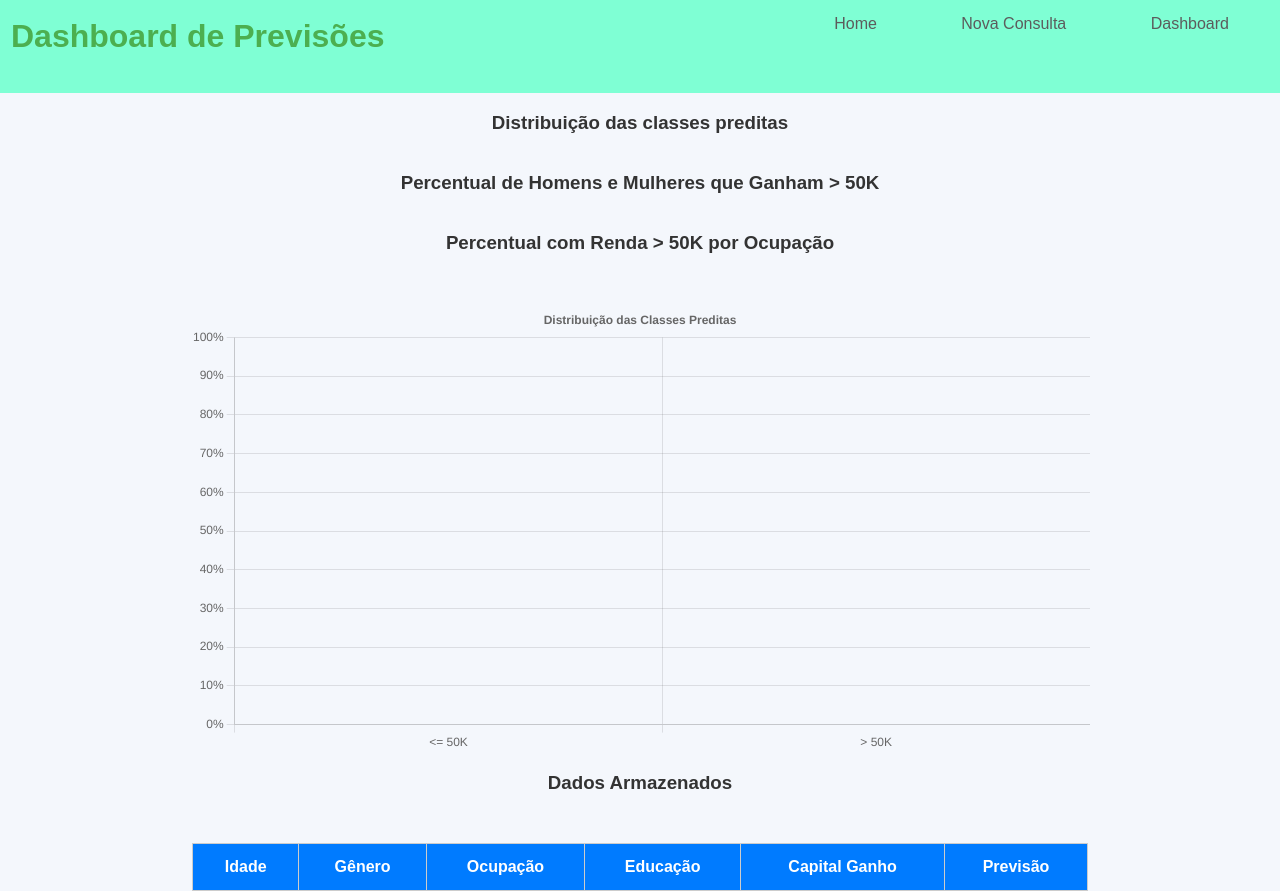
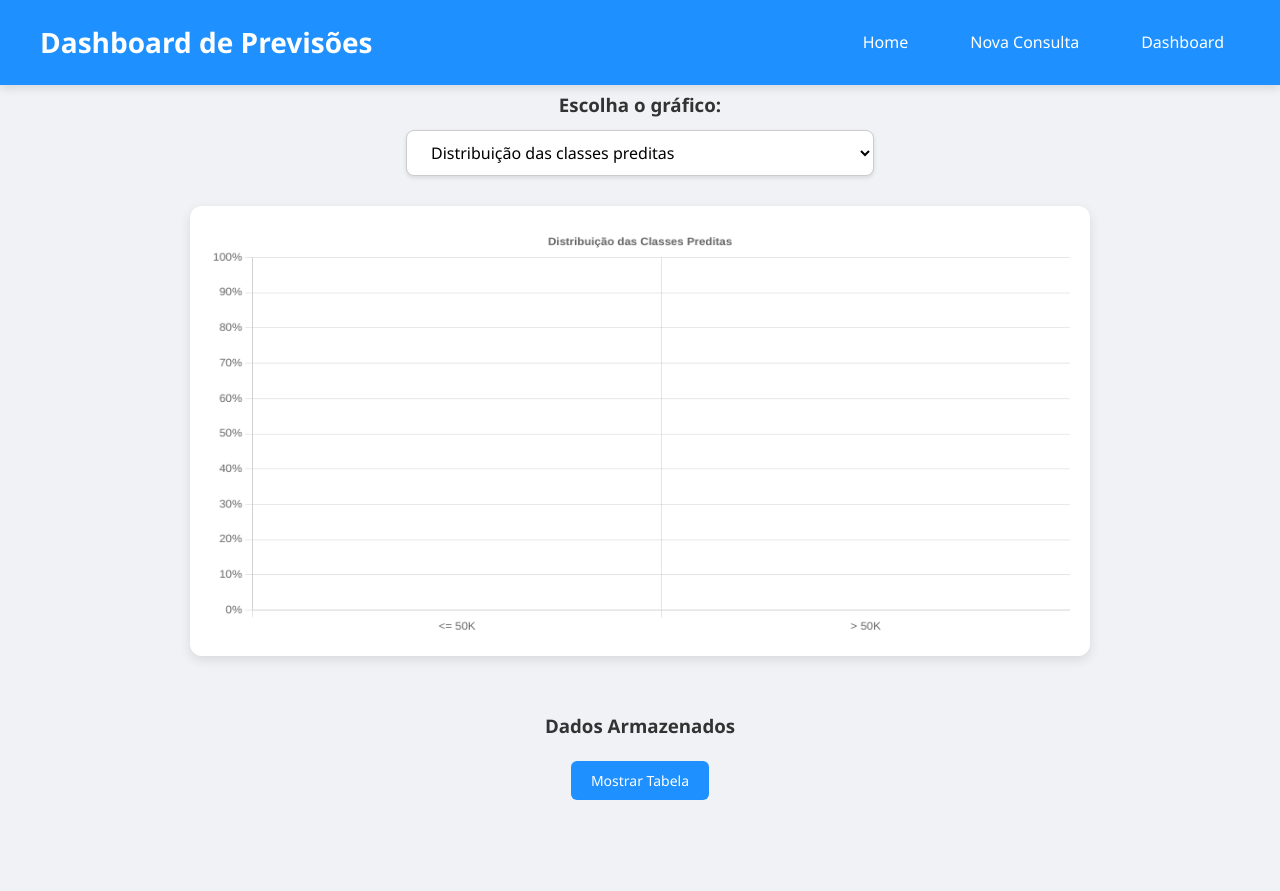
Before and after one commit to guerrastech/AnalisePreditiva, a Flask app: page /dashboard in a window 1280 px wide. After the commit the page ends 800 px from the top, so only its background shows below. Run offline with Flask 3, Linux system fonts and the light colour scheme; data that the repository does not hold is empty; parts of the project's set-up code (start-up, migrations or seed data) failed here and were passed over.

Commit message:
estilização da aplicação

```diff
--- a/modelo-preditivo/static/css/style-dashboard.css
+++ b/modelo-preditivo/static/css/style-dashboard.css
@@ -2,86 +2,130 @@
   margin: 0;
   padding: 0;
   box-sizing: border-box;
-}
-
-header {
-  display: flex;
-  background-color: aquamarine;
-  padding: 11px;
-  justify-content: space-between;
-}
-
-header a {
-  color: #5c5c5c;
-  text-decoration: none;
-  display: inline-block;
-}
-
-header nav.menu-desktop a:hover {
-  color: #fff;
-  transform: scale(1.05);
-  transition: .2s;
-}
-
-header nav.menu-desktop ul {
-  list-style-type: none;
-}
-
-header nav.menu-desktop ul li {
-  display: inline-block;
-  padding: 0 40px;
+  font-family: 'Segoe UI', Tahoma, Geneva, Verdana, sans-serif;
 }
 
 body {
-  font-family: 'Arial', sans-serif;
-  background-color: #f4f7fc;
+  background-color: #f0f2f5;
   color: #333;
   line-height: 1.6;
-  justify-content: center;
-  align-items: center;
-  height: 100vh;
   margin: 0;
 }
 
+/* Header estilizado */
+header {
+  display: flex;
+  justify-content: space-between;
+  align-items: center;
+  padding: 20px 40px;
+  background-color: #1e90ff;
+  color: white;
+  box-shadow: 0 4px 8px rgba(0, 0, 0, 0.1);
+}
+
 header .titulo_page h2 {
-  color: #4CAF50;
-  font-size: 32px;
-  margin-bottom: 20px;
+  font-size: 28px;
+  color: white;
+}
+
+/* Menu de navegação */
+nav.menu-desktop ul {
+  list-style-type: none;
+  display: flex;
+  gap: 30px;
+}
+
+nav.menu-desktop a {
+  text-decoration: none;
+  color: white;
+  font-weight: 500;
+  padding: 8px 16px;
+  border-radius: 5px;
+  transition: all 0.3s ease;
+}
+
+nav.menu-desktop a:hover {
+  background-color: #104e8b;
+}
+
+/* Seção de seleção */
+.titulos {
+  text-align: center;
+  margin-top: 5px;
+}
+
+.titulos h3 {
+  margin-bottom: 10px;
+  color: #333;
+}
+
+select {
+  padding: 10px 20px;
+  font-size: 16px;
+  border: 1px solid #ccc;
+  border-radius: 8px;
+  background-color: #fff;
+  transition: all 0.2s ease;
+  box-shadow: 0 2px 4px rgba(0,0,0,0.1);
+}
+
+select:focus {
+  outline: none;
+  border-color: #1e90ff;
+}
+
+/* Gráfico */
+ canvas {
+  display: block;
+  margin-top: 30px;
+  background-color: white;
+  padding: 20px;
+  border-radius: 12px;
+  box-shadow: 0 4px 12px rgba(0,0,0,0.1);
+}
+
+/* Tabela de dados */
+table {
+  margin: 40px auto;
+  border-collapse: collapse;
+  width: 85%;
+  background-color: #fff;
+  border-radius: 10px;
+  overflow: hidden;
+  box-shadow: 0 4px 10px rgba(0,0,0,0.1);
+}
+
+table th, table td {
+  padding: 12px 18px;
+  text-align: center;
+  border-bottom: 1px solid #e0e0e0;
+}
+
+table th {
+  background-color: #1e90ff;
+  color: white;
+  font-weight: bold;
+}
+
+table tr:hover {
+  background-color: #f1f9ff;
 }
 
 
-.titulos{
-  text-align: center;
+.btn-tabela {
+  display: inline-block;
+  background-color: #1e90ff;
+  color: white;
+  font-size: 14px;
+  padding: 10px 20px;
+  border: none;
+  border-radius: 6px;
+  text-decoration: none;
+  margin: 10px;
+  cursor: pointer;
+  transition: background-color 0.3s ease;
 }
 
-.titulos h3{
-  padding: 15px;
+.btn-tabela:hover {
+  background-color: #104e8b;
 }
-
-
-
-
-  table {
-    margin: 30px auto;
-    border-collapse: collapse;
-    width: 70%;
-    background-color: #fff;
-  }
-
-  table, th, td {
-    border: 1px solid #ccc;
-  }
-
-  th, td {
-    padding: 10px 15px;
-    text-align: center;
-  }
-
-  th {
-    background-color: #007BFF;
-    color: white;
-  }
-
-  canvas {
-    margin-top: 30px;
-  }
--- a/modelo-preditivo/static/js/dashboard.js
+++ b/modelo-preditivo/static/js/dashboard.js
@@ -56,13 +56,32 @@ document.addEventListener("DOMContentLoaded", function () {
       grafico.update();
     }
 
-    const tituloClasses = document.getElementById('titulo-classes');
-    const tituloGenero = document.getElementById('titulo-genero');
-    const tituloOcupacao = document.getElementById('titulo-ocupacao');
+    const selectGrafico = document.getElementById('select-grafico');
 
-    if (tituloClasses) tituloClasses.addEventListener('mouseover', mostrarGraficoClasses);
-    if (tituloGenero) tituloGenero.addEventListener('mouseover', mostrarGraficoGenero);
-    if (tituloOcupacao) tituloOcupacao.addEventListener('mouseover', mostrarGraficoOcupacao);
+selectGrafico.addEventListener('change', function () {
+  const valor = this.value;
+  if (valor === 'classes') {
+    mostrarGraficoClasses();
+  } else if (valor === 'genero') {
+    mostrarGraficoGenero();
+  } else if (valor === 'ocupacao') {
+    mostrarGraficoOcupacao();
+  }
+});
 
-    mostrarGraficoClasses();
+// Mostra gráfico padrão ao carregar
+mostrarGraficoClasses();
+
   });
+
+
+  document.getElementById("btn-mostrar-tabela").addEventListener("click", function () {
+    const tabela = document.getElementById("tabela-container");
+    if (tabela.style.display === "none") {
+      tabela.style.display = "block";
+      this.textContent = "Ocultar Tabela";
+    } else {
+      tabela.style.display = "none";
+      this.textContent = "Mostrar Tabela";
+    }
+  });
--- a/modelo-preditivo/templates/dashboard.html
+++ b/modelo-preditivo/templates/dashboard.html
@@ -25,21 +25,28 @@
       </nav>
     </header>
 
+
+
     <div class="titulos">
-    <h3 id="titulo-classes">Distribuição das classes preditas</h3>
-    <h3 id="titulo-genero">Percentual de Homens e Mulheres que Ganham > 50K</h3>
-    <h3 id="titulo-ocupacao">Percentual com Renda > 50K por Ocupação</h3>
-
+  <label for="select-grafico"><h3>Escolha o gráfico:</h3></label>
+  <select id="select-grafico">
+    <option value="classes">Distribuição das classes preditas</option>
+    <option value="genero">Percentual de Homens e Mulheres que Ganham > 50K</option>
+    <option value="ocupacao">Percentual com Renda > 50K por Ocupação</option>
+  </select>
 </div>
 
-    <div style="max-width: 900px; margin: auto;">
+    <div style=  " width: 100%; max-width: 900px; height: 500px; margin: auto;">
       <canvas id="graficoUnico"></canvas>
     </div>
 
 
     <div class="titulos">
       <h3>Dados Armazenados</h3>
+      <button id="btn-mostrar-tabela" class="btn-tabela">Mostrar Tabela</button>
     </div>
+
+    <div id="tabela-container" style="display: none;">
       <table>
         <tr>
           <th>Idade</th>
@@ -60,6 +67,8 @@
         </tr>
         {% endfor %}
       </table>
+    </div>
+
 
 
 
--- a/modelo-preditivo/templates/home.html
+++ b/modelo-preditivo/templates/home.html
@@ -12,7 +12,7 @@
   <body>
     <header>
       <div class="titulo_page">
-        <h2>Previsão com Modelo Preditivo</h2>
+        <h2>Home</h2>
       </div>
 
       <nav class="menu-desktop">
```
Also changed, not shown: modelo-preditivo/app/utils.py (+15 -15 lines), modelo-preditivo/static/css/style.css (+96 -79 lines), modelo-preditivo/static/css/styleHomaPage.css (+79 -47 lines), modelo-preditivo/templates/index.html (+10 -8 lines), req.txt (+6 -5 lines). Lines whose indentation alone changed are shown as unchanged.
